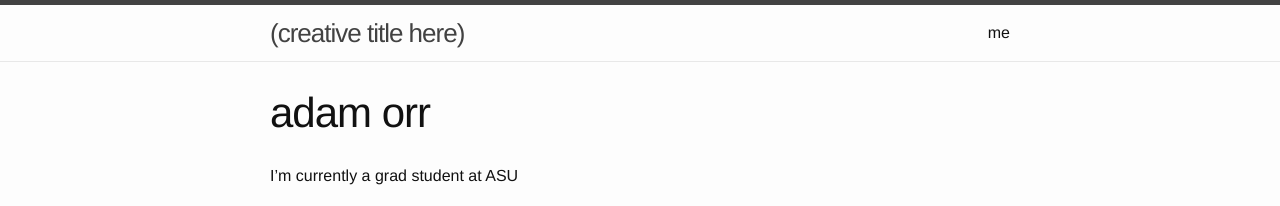
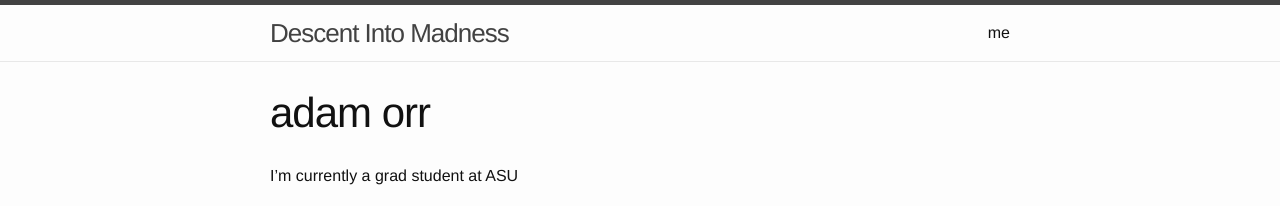
Before and after one commit to adamjorr/adamjorr.github.io, a Jekyll site: the page built from index.md, in a window 1280 px wide. Shown: the top 206 px of the page. Built offline with Jekyll 4.4.1, drawn with Linux system fonts in a browser that asks for light colours; nearby versions of some CDN libraries.

Commit message:
Update _config.yml

```diff
--- a/_config.yml
+++ b/_config.yml
@@ -1,5 +1,5 @@
 # Site settings
-title: (creative title here)
+title: Descent Into Madness
 email: ajorr1@asu.edu
 description: > # this means to ignore newlines until "baseurl:"
   I am a graduate student at ASU.
```
